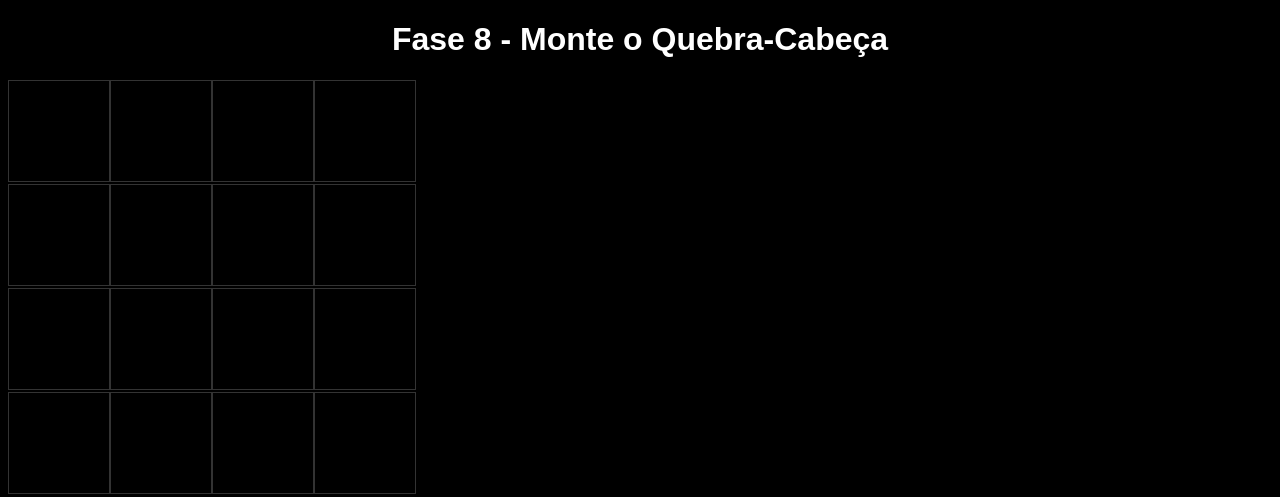
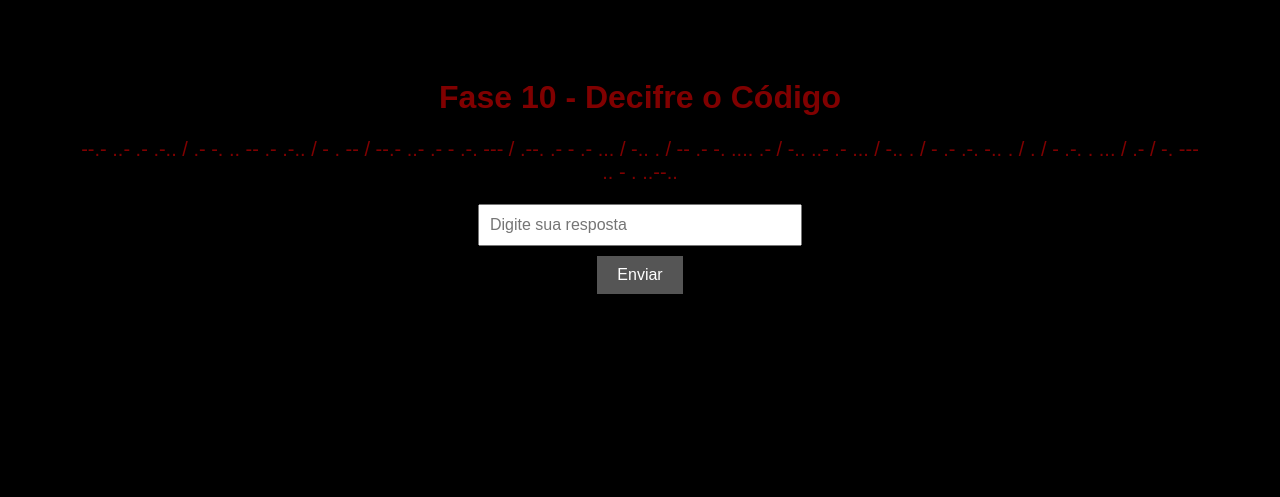
Before and after one commit to VictorHugo277/Enigma, a plain HTML site: page fase10.html in a window 1280 px wide. Drawn offline with Linux system fonts and the light colour scheme.

Commit message:
Update fase10.html

```diff
--- a/fase10.html
+++ b/fase10.html
@@ -2,70 +2,38 @@
 <html lang="pt-BR">
 <head>
   <meta charset="UTF-8">
-  <title>Fase 8 - Quebra-Cabeça</title>
+  <title>Fase 10 - Desafio Morse</title>
   <style>
-    body { background: black; color: white; font-family: Arial; text-align: center; }
-    #puzzle { display: grid; grid-template-columns: repeat(4, 100px); gap: 2px; margin: 20px auto; }
-    .piece { width: 100px; height: 100px; background-size: 400px 400px; border: 1px solid #333; cursor: pointer; }
+    body { background: black; color: #800000; font-family: Arial; text-align: center; padding: 50px; }
+    .morse { font-size: 20px; margin: 20px; }
+    input { padding: 10px; font-size: 16px; width: 300px; }
+    button { padding: 10px 20px; font-size: 16px; background: #555; color: white; border: none; margin-top: 10px; }
   </style>
 </head>
 <body>
 
-<h1>Fase 8 - Monte o Quebra-Cabeça</h1>
-<div id="puzzle"></div>
+<h1>Fase 10 - Decifre o Código</h1>
+<div class="morse">
+  --.- ..- .- .-.. / .- -. .. -- .- .-.. / - . -- / --.- ..- .- - .-. --- / .--. .- - .- ... / -.. . / -- .- -. .... .- / -.. ..- .- ... / -.. . / - .- .-. -.. . / . / - .-. . ... / .- / -. --- .. - . ..--..
+</div>
+
+<input type="text" id="resposta" placeholder="Digite sua resposta">
+<br>
+<button onclick="verificarResposta()">Enviar</button>
 
 <script>
-  const puzzle = document.getElementById('puzzle');
-  const total = 16; // 4x4
-  const positions = Array.from({length: total}, (_, i) => i);
+  const respostaCorreta = "o homem";
 
-  let selected = null;
-
-  function shuffle(array) {
-    for (let i = array.length - 1; i > 0; i--) {
-      const j = Math.floor(Math.random() * (i + 1));
-      [array[i], array[j]] = [array[j], array[i]];
+  function verificarResposta() {
+    const resp = document.getElementById('resposta').value.trim().toLowerCase();
+    if (resp.replace(/\s+/g, '') === respostaCorreta.replace(/\s+/g, '')) {
+      alert("Parabéns! Você decifrou o código.");
+      window.location.href = 'fase11.html';
+    } else {
+      alert("Resposta incorreta! Tente novamente.");
+      document.getElementById('resposta').value = '';
     }
   }
-
-  shuffle(positions);
-
-  function createPuzzle() {
-    puzzle.innerHTML = '';
-    positions.forEach((pos, index) => {
-      const div = document.createElement('div');
-      div.classList.add('piece');
-      div.style.backgroundImage = "url('sua-imagem.jpg')"; // Coloque o caminho da imagem
-      const x = (pos % 4) * -100;
-      const y = Math.floor(pos / 4) * -100;
-      div.style.backgroundPosition = `${x}px ${y}px`;
-      div.dataset.index = index;
-
-      div.addEventListener('click', () => selectPiece(index));
-      puzzle.appendChild(div);
-    });
-  }
-
-  function selectPiece(index) {
-    if (selected === null) {
-      selected = index;
-    } else {
-      [positions[selected], positions[index]] = [positions[index], positions[selected]];
-      selected = null;
-      createPuzzle();
-      checkWin();
-    }
-  }
-
-  function checkWin() {
-    const isCorrect = positions.every((pos, idx) => pos === idx);
-    if (isCorrect) {
-      alert("Parabéns! Você montou o quebra-cabeça!");
-      window.location.href = "fase9.html"; // Próxima fase
-    }
-  }
-
-  createPuzzle();
 </script>
 
 </body>
```
